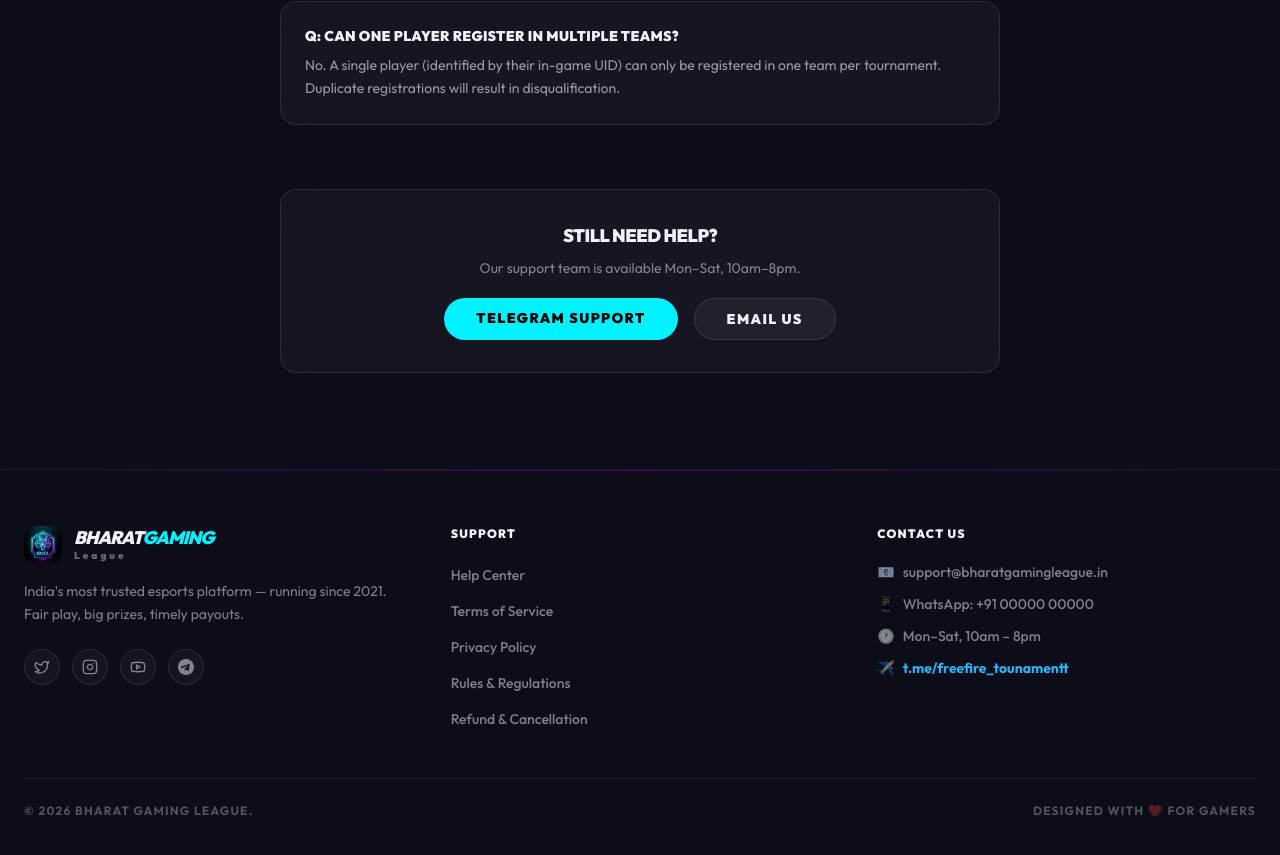
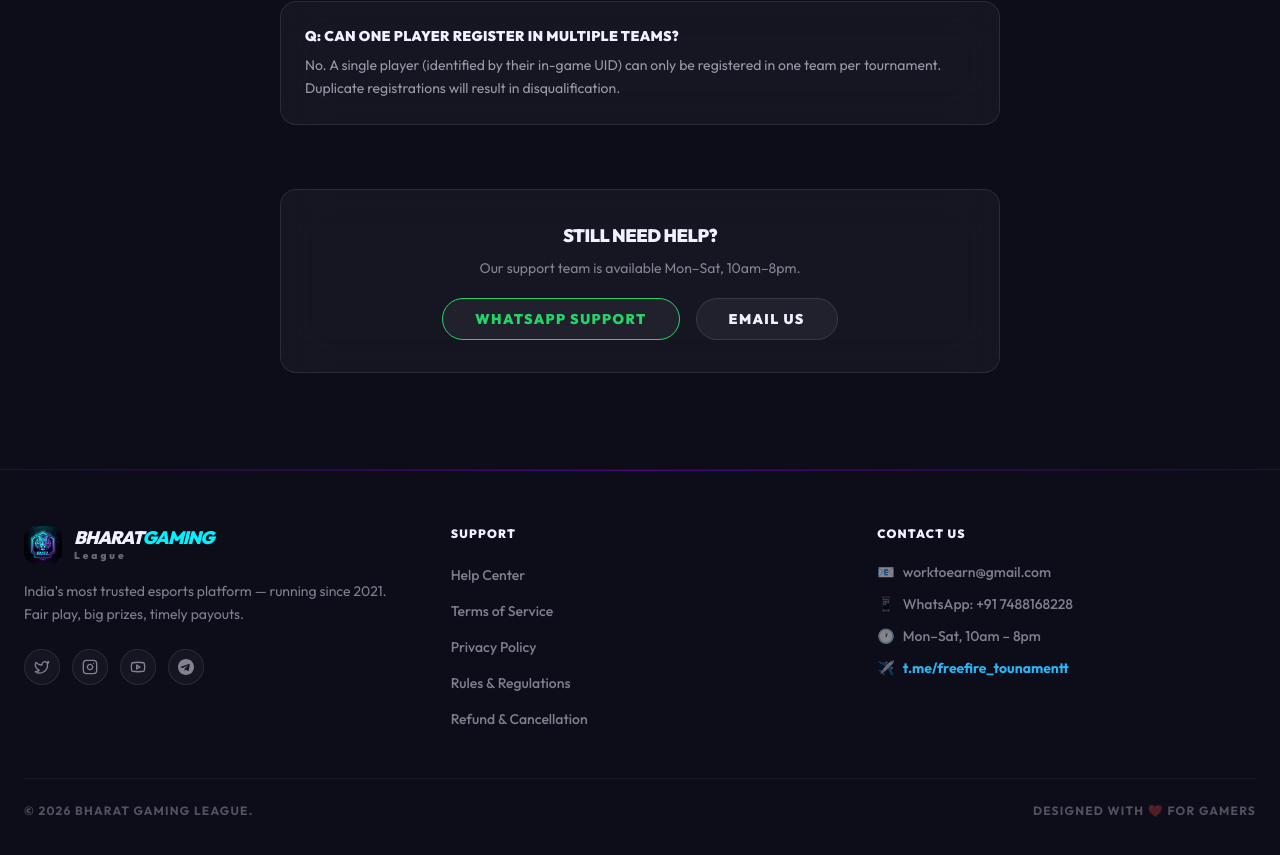
Before and after one commit to coretern/bharat-gaming-league, a Next.js app: page /help in a window 1280 px wide. Shown: the part 1581-2436 px from the top of the page. Built offline with nearby package versions, Linux system fonts and the light colour scheme; no server answers.

Commit message:
change contact detaild

```diff
--- a/app/help/page.tsx
+++ b/app/help/page.tsx
@@ -78,11 +78,11 @@
           <h2 className="text-foreground font-black uppercase tracking-tight text-lg mb-2">Still need help?</h2>
           <p className="text-foreground/50 text-sm mb-5">Our support team is available Mon–Sat, 10am–8pm.</p>
           <div className="flex flex-col sm:flex-row gap-4 justify-center">
-            <a href="https://t.me/freefire_tounamentt" target="_blank" rel="noopener noreferrer"
-              className="btn-neon-cyan px-8 py-2.5 text-sm font-black uppercase tracking-widest inline-block">
-              Telegram Support
+            <a href="https://wa.me/917488168228" target="_blank" rel="noopener noreferrer"
+              className="btn-outline px-8 py-2.5 text-sm font-black uppercase tracking-widest inline-block border-[#25D366] text-[#25D366] hover:bg-[#25D366]/10">
+              WhatsApp Support
             </a>
-            <a href="mailto:support@bharatgamingleague.in"
+            <a href="mailto:worktoearn@gmail.com"
               className="btn-outline px-8 py-2.5 text-sm font-black uppercase tracking-widest inline-block">
               Email Us
             </a>
--- a/app/privacy/page.tsx
+++ b/app/privacy/page.tsx
@@ -53,7 +53,7 @@
 
           <section>
             <h2 className="text-foreground font-black uppercase tracking-widest text-sm mb-3">6. Your Rights</h2>
-            <p>You have the right to request deletion of your account and associated data at any time. Contact us at <a href="mailto:support@bharatgamingleague.in" className="text-neon-cyan hover:underline">support@bharatgamingleague.in</a> and we will process your request within 7 business days.</p>
+            <p>You have the right to request deletion of your account and associated data at any time. Contact us at <a href="mailto:worktoearn@gmail.com" className="text-neon-cyan hover:underline">worktoearn@gmail.com</a> and we will process your request within 7 business days.</p>
           </section>
 
           <section>
@@ -63,7 +63,7 @@
 
           <section>
             <h2 className="text-foreground font-black uppercase tracking-widest text-sm mb-3">8. Contact</h2>
-            <p>For privacy-related queries, contact: <a href="mailto:support@bharatgamingleague.in" className="text-neon-cyan hover:underline">support@bharatgamingleague.in</a></p>
+            <p>For privacy-related queries, contact: <a href="mailto:worktoearn@gmail.com" className="text-neon-cyan hover:underline">worktoearn@gmail.com</a> or WhatsApp: <a href="https://wa.me/917488168228" target="_blank" rel="noopener noreferrer" className="text-neon-cyan hover:underline">+91 7488168228</a></p>
           </section>
 
         </div>
--- a/app/refund/page.tsx
+++ b/app/refund/page.tsx
@@ -74,7 +74,8 @@
             <h2 className="text-foreground font-black uppercase tracking-widest text-sm mb-3">7. Contact for Refund Requests</h2>
             <p>
               To raise a refund request, contact us:<br /><br />
-              📧 Email: <a href="mailto:support@bharatgamingleague.in" className="text-neon-cyan hover:underline">support@bharatgamingleague.in</a><br />
+              📧 Email: <a href="mailto:worktoearn@gmail.com" className="text-neon-cyan hover:underline">worktoearn@gmail.com</a><br />
+              📱 WhatsApp: <a href="https://wa.me/917488168228" target="_blank" rel="noopener noreferrer" className="text-neon-cyan hover:underline">+91 7488168228</a><br />
               ✈️ Telegram: <a href="https://t.me/freefire_tounamentt" className="text-neon-cyan hover:underline">t.me/freefire_tounamentt</a><br />
               🕐 Response Time: Within 24 hours (Mon–Sat, 10am–8pm)
             </p>
--- a/app/register/page.tsx
+++ b/app/register/page.tsx
@@ -121,7 +121,7 @@
 
             <div className="space-y-1.5">
               <label className="text-sm font-semibold text-slate-700 dark:text-slate-300">WhatsApp Number</label>
-              <input required value={whatsapp} onChange={e => setWhatsapp(e.target.value)} type="tel" placeholder="+91 00000 00000"
+              <input required value={whatsapp} onChange={e => setWhatsapp(e.target.value)} type="tel" placeholder="+91 7488168228"
                 className="w-full h-11 bg-slate-50 dark:bg-slate-800 border border-slate-200 dark:border-slate-700 rounded-lg px-4 outline-none focus:ring-2 focus:ring-slate-400 dark:focus:ring-slate-600 text-foreground text-sm" />
             </div>
 
--- a/app/rules/page.tsx
+++ b/app/rules/page.tsx
@@ -83,7 +83,7 @@
 
           <section>
             <h2 className="text-foreground font-black uppercase tracking-widest text-sm mb-3">8. Contact for Disputes</h2>
-            <p>Raise disputes via Telegram: <a href="https://t.me/freefire_tounamentt" className="text-neon-cyan hover:underline">t.me/freefire_tounamentt</a> or email: <a href="mailto:support@bharatgamingleague.in" className="text-neon-cyan hover:underline">support@bharatgamingleague.in</a></p>
+            <p>Raise disputes via WhatsApp: <a href="https://wa.me/917488168228" target="_blank" rel="noopener noreferrer" className="text-neon-cyan hover:underline">+91 7488168228</a>, Telegram: <a href="https://t.me/freefire_tounamentt" className="text-neon-cyan hover:underline">t.me/freefire_tounamentt</a> or email: <a href="mailto:worktoearn@gmail.com" className="text-neon-cyan hover:underline">worktoearn@gmail.com</a></p>
           </section>
 
         </div>
--- a/app/terms/page.tsx
+++ b/app/terms/page.tsx
@@ -57,7 +57,7 @@
 
           <section>
             <h2 className="text-foreground font-black uppercase tracking-widest text-sm mb-3">8. Contact</h2>
-            <p>For any queries regarding these Terms, contact us at <a href="mailto:support@bharatgamingleague.in" className="text-neon-cyan hover:underline">support@bharatgamingleague.in</a> or reach us on Telegram at <a href="https://t.me/freefire_tounamentt" className="text-neon-cyan hover:underline">t.me/freefire_tounamentt</a>.</p>
+            <p>For any queries regarding these Terms, contact us at <a href="mailto:worktoearn@gmail.com" className="text-neon-cyan hover:underline">worktoearn@gmail.com</a>, reach us on WhatsApp: <a href="https://wa.me/917488168228" target="_blank" rel="noopener noreferrer" className="text-neon-cyan hover:underline">+91 7488168228</a> or reach us on Telegram at <a href="https://t.me/freefire_tounamentt" className="text-neon-cyan hover:underline">t.me/freefire_tounamentt</a>.</p>
           </section>
 
         </div>
--- a/components/Footer.tsx
+++ b/components/Footer.tsx
@@ -77,11 +77,11 @@
             <ul className="space-y-3 text-sm text-foreground/50 font-medium">
               <li className="flex items-start gap-2">
                 <span>📧</span>
-                <span>support@bharatgamingleague.in</span>
+                <a href="mailto:worktoearn@gmail.com" className="hover:text-neon-cyan transition-colors">worktoearn@gmail.com</a>
               </li>
               <li className="flex items-start gap-2">
                 <span>📱</span>
-                <span>WhatsApp: +91 00000 00000</span>
+                <a href="https://wa.me/917488168228" target="_blank" rel="noopener noreferrer" className="hover:text-[#25D366] transition-colors">WhatsApp: +91 7488168228</a>
               </li>
               <li className="flex items-start gap-2">
                 <span>🕐</span>
```
